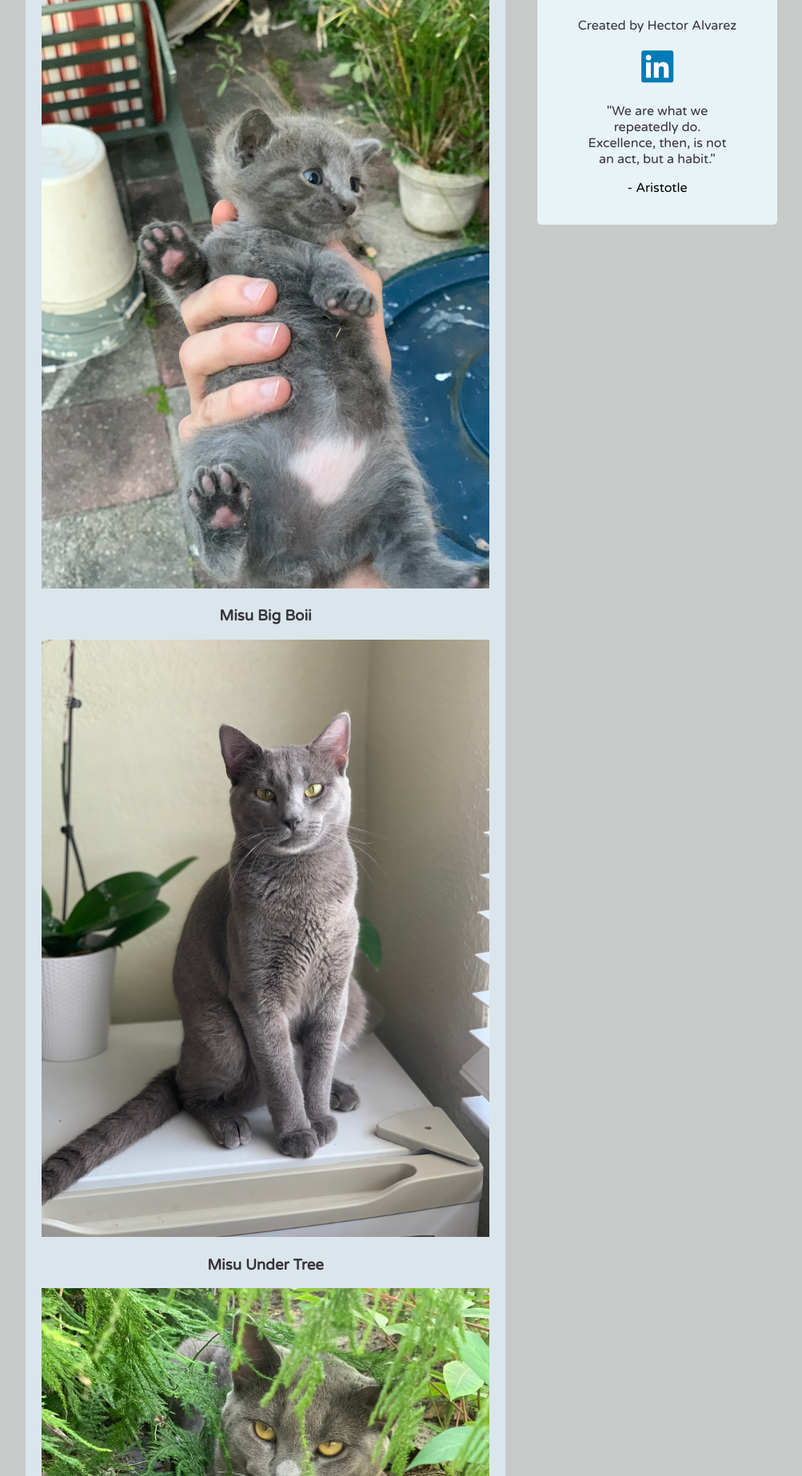
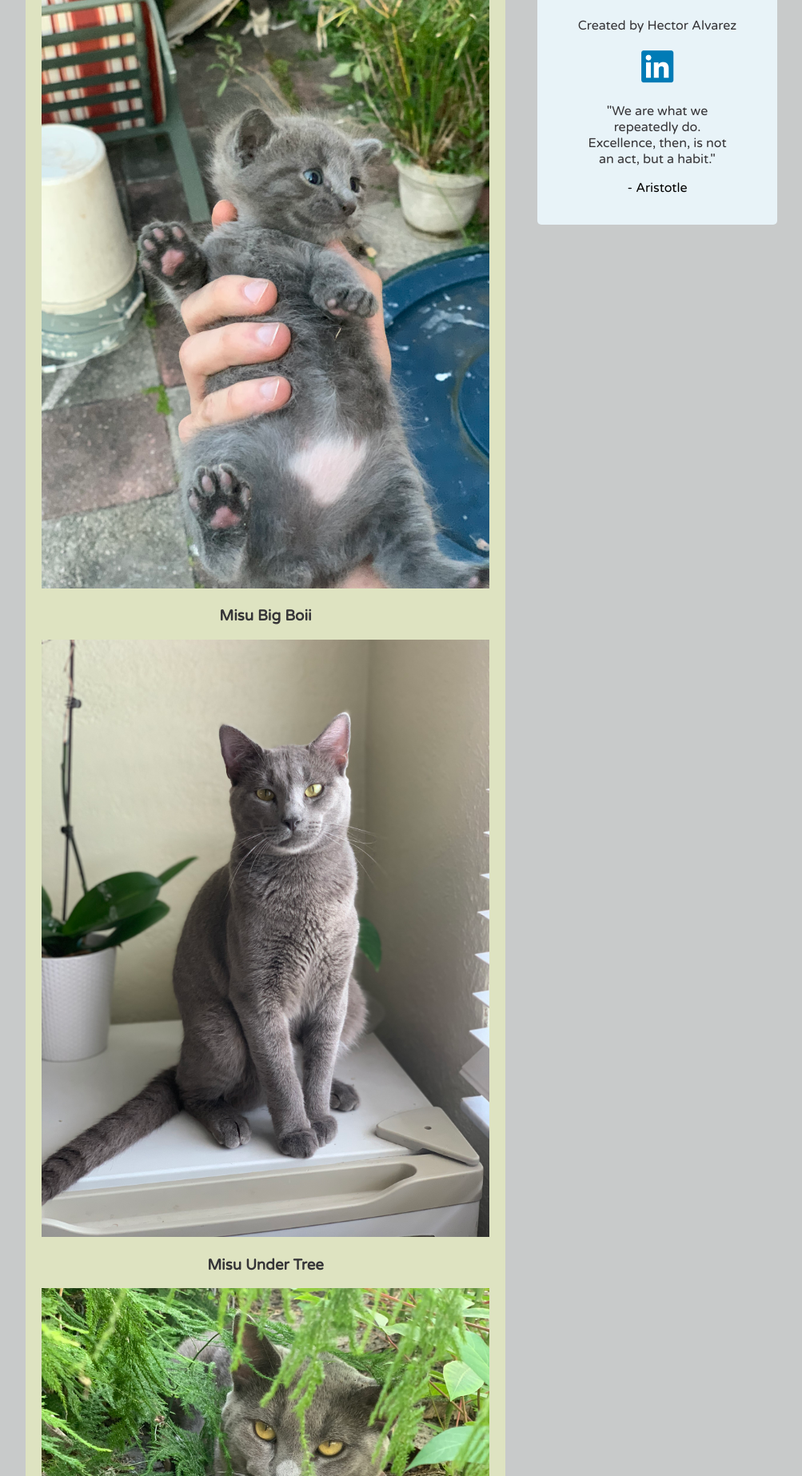
Before and after one commit to kyrieheard/MisuSite, a PHP site: page / in a window 1280 px wide. Shown: the part 1089-2935 px from the top of the page at 80% size, without its empty margins (138-1141 px from the left). Run offline with PHP 8.4, Linux system fonts and the light colour scheme.

Commit message:
Update style.css

```diff
--- a/style.css
+++ b/style.css
@@ -80,7 +80,7 @@ p {
 
 #main {
 
-	background: #DBE6EC;
+	background: #DEE3C1;
 	color: #EAE6DE;
 	width: 600px;
 	float: left;
```
